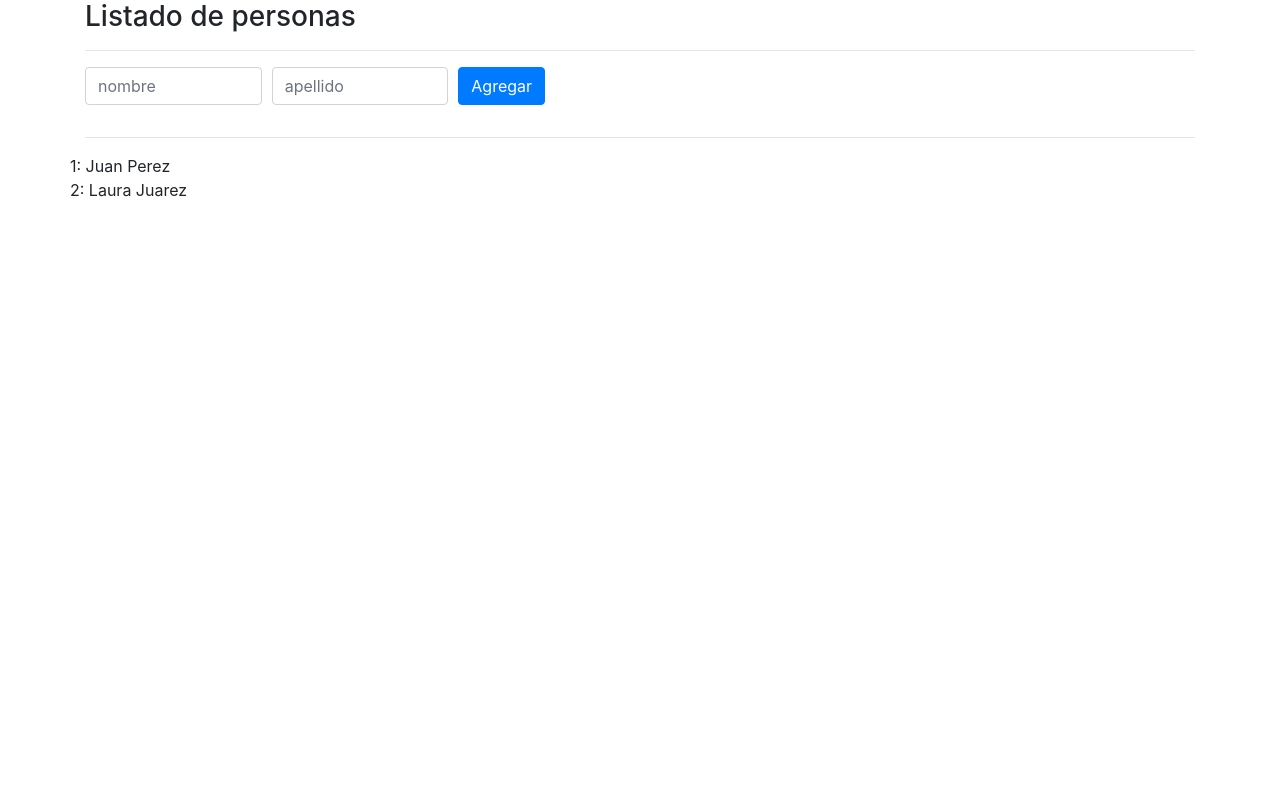
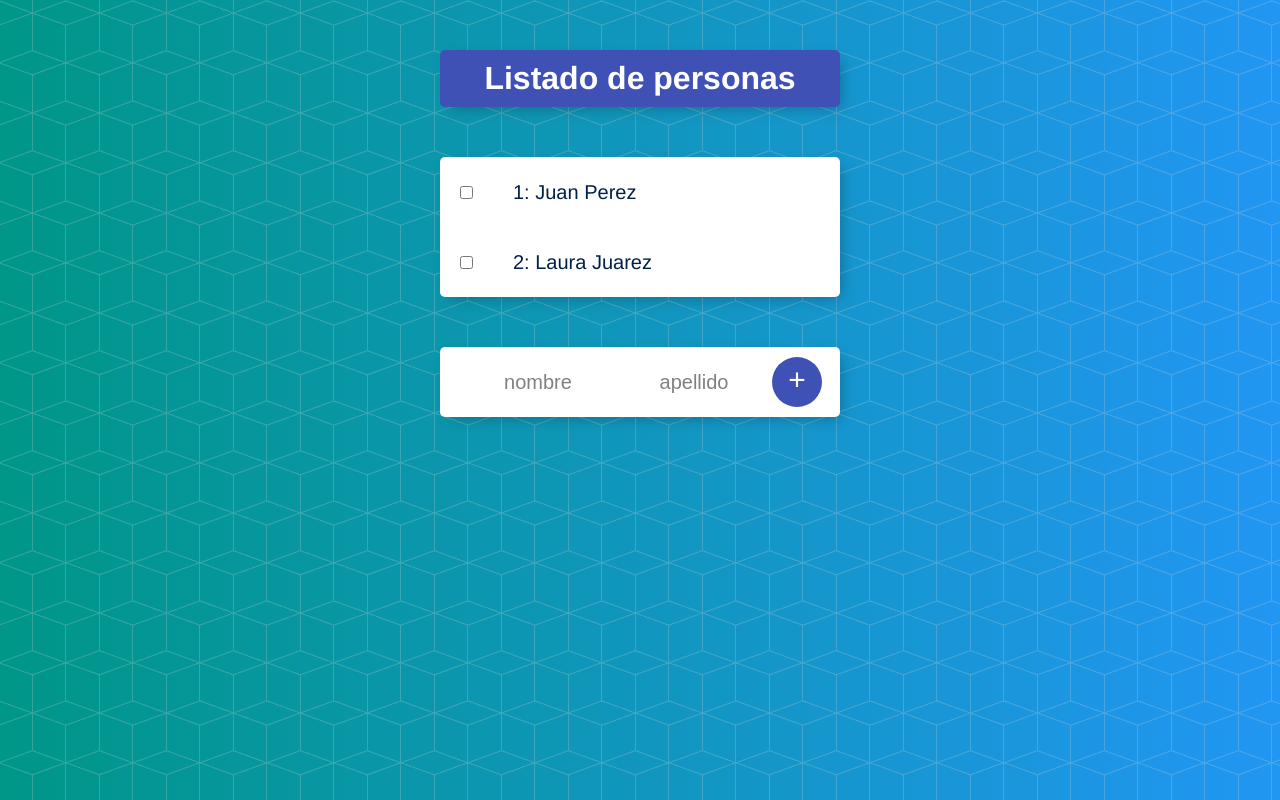
Before and after one commit to AlfredoAnastacio/ListadoDePersonas, an Angular app: page / in a window 1280 px wide. Shown: the top 800 px of the page. Built offline with nearby package versions, Linux system fonts and the light colour scheme.

Commit message:
mejorando efecto visual de la app, terminada

```diff
--- a/angular.json
+++ b/angular.json
@@ -24,14 +24,9 @@
               "src/assets"
             ],
             "styles": [
-              "src/styles.css",
-              "node_modules/bootstrap/dist/css/bootstrap.min.css"
+              "src/styles.css"
             ],
-            "scripts": [
-              "node_modules/jquery/dist/jquery.slim.min.js",
-              "node_modules/popper.js/dist/umd/popper.min.js",
-              "node_modules/bootstrap/dist/js/bootstrap.min.js"
-            ]
+            "scripts": []
           },
           "configurations": {
             "production": {
--- a/src/app/app.component.html
+++ b/src/app/app.component.html
@@ -1,13 +1,13 @@
 <!-- <app-personas></app-personas> -->
-<div class="container">
-  <div class="col-xs-12">
-    <h3>{{ titulo }}</h3>
-  </div>
-  <hr/>
-  <app-formulario></app-formulario>
-  <hr>
+<div class="box" id="heading">
+    <h1>{{ titulo }}</h1>
+</div>
+<div class="box">
   <app-persona *ngFor="let personaElemento of personas; let i = index"
     [persona]="personaElemento"
     [indice]="i">
   </app-persona>
 </div>
+<div class="box">
+  <app-formulario></app-formulario>
+</div>
--- a/src/app/formulario/formulario.component.html
+++ b/src/app/formulario/formulario.component.html
@@ -1,13 +1,5 @@
-<form class="form-row">
-  <div class="form-group col-md-2">
-    <label for="nombre" class="sr-only">Nombre</label>
-    <input type="text" name="nombre" id="nombre" placeholder="nombre" class="form-control" [(ngModel)]="nombreInput">
-  </div>
-  <div class="form-group col-md-2">
-    <label for="apellido" class="sr-only">apellido</label>
-    <input type="text" name="apellido" id="apellido" placeholder="apellido" class="form-control" [(ngModel)]="apellidoInput">
-  </div>
-  <div class="col">
-    <button type="submit" class="btn btn-primary" (click)="onAgregarPersona()">Agregar</button>
-  </div>
+<form class="item">
+    <input type="text" name="nombre" id="nombre" placeholder="nombre" [(ngModel)]="nombreInput">
+    <input type="text" name="apellido" id="apellido" placeholder="apellido" [(ngModel)]="apellidoInput">
+    <button type="submit" class="btn btn-primary" (click)="onAgregarPersona()">+</button>
 </form>
--- a/src/app/formulario/formulario.component.ts
+++ b/src/app/formulario/formulario.component.ts
@@ -16,7 +16,11 @@
   constructor(
     public loggingService: LoggingService,
     private personasService: PersonasService
-  ) { }
+  ) {
+    this.personasService.saludar.subscribe(
+      (indice: number) => alert('El indice es: ' + indice)
+    );
+  }
 
   ngOnInit(): void {
   }
--- a/src/app/persona/persona.component.html
+++ b/src/app/persona/persona.component.html
@@ -1,7 +1,4 @@
-<div class="row">
-  <div class="col-xs-12">
-    <div>
-      {{ indice+1 }}: {{ persona.nombre }} {{ persona.apellido }}
-    </div>
-  </div>
+<div class="item">
+  <input type="checkbox" (click)="emitirSaludo()">
+  <p>{{ indice+1 }}: {{ persona.nombre }} {{ persona.apellido }}</p>
 </div>
--- a/src/app/persona/persona.component.ts
+++ b/src/app/persona/persona.component.ts
@@ -1,5 +1,6 @@
-import { Component, OnInit, Input } from '@angular/core';
+import { Component, OnInit, Input} from '@angular/core';
 import { Persona } from '../models/persona';
+import { PersonasService } from '../services/personas.service';
 
 @Component({
   selector: 'app-persona',
@@ -11,11 +12,15 @@
   @Input() persona: Persona;
   @Input() indice: number;
 
-  // nombrePersona = 'Juan';
-  // apellidoPersona = 'Perez';
-  // edad = 28;
+  constructor(
+    // private personasService = PersonasService
+  ) { }
 
-  ngOnInit() {
+  ngOnInit(): void {
+  }
+
+  emitirSaludo() {
+    // this.personasService.saludar.emit(this.indice);
   }
 
 }
--- a/src/app/personas/personas.component.html
+++ /dev/null
@@ -1,16 +0,0 @@
-<div class="container">
-  <div class="row">
-    <div class="col">
-      <label>Titulo persona</label>
-      <input type="text" class="form-control" [(ngModel)]="tituloPersona">
-      {{ tituloPersona }}
-      <h1>Listado de personas</h1>
-      <button class="btn btn-primary" [disabled]="!agregarPersona" (click)="onCrearPersona()">Agregar persona</button>
-      <p *ngIf="personaCreada; else sinPersona">{{ agregarPersonaStatus }} con título de {{ tituloPersona }}</p>
-      <ng-template #sinPersona>
-        <p>No se ha agregado ninguna persona</p>
-      </ng-template>
-      <app-persona></app-persona>
-    </div>
-  </div>
-</div>
--- a/src/app/personas/personas.component.ts
+++ /dev/null
@@ -1,38 +0,0 @@
-import { Component, OnInit } from '@angular/core';
-
-@Component({
-  selector: 'app-personas',
-  templateUrl: './personas.component.html',
-  // styleUrls: ['./personas.component.css']
-  styles: [`
-    h1{
-      color:blue;
-    }
-    `]
-})
-export class PersonasComponent {
-
-  agregarPersona = false;
-  agregarPersonaStatus = 'No se ha agregado alguna persona';
-  tituloPersona = 'Ingeniero';
-  personaCreada = false;
-
-  constructor() {
-    setTimeout(
-      () => {
-        this.agregarPersona = true;
-      }
-    );
-  }
-
-  onCrearPersona() {
-    this.personaCreada = true;
-    this.agregarPersonaStatus = 'Persona agregada';
-  }
-
-  onModificarPersona(event: Event) {
-    this.tituloPersona = (event.target as HTMLInputElement).value;
-  }
-
-
-}
--- a/src/app/services/personas.service.ts
+++ b/src/app/services/personas.service.ts
@@ -1,4 +1,4 @@
-import { Injectable } from '@angular/core';
+import { Injectable, EventEmitter } from '@angular/core';
 import { Persona } from '../models/persona';
 import { LoggingService } from './logging-service.service';
 
@@ -7,14 +7,19 @@
 })
 export class PersonasService {
 
+  constructor(
+    private loggingServices: LoggingService
+  ) {}
+  static saludar: any;
+
   personas: Persona[] = [
     new Persona('Juan', 'Perez'),
     new Persona('Laura', 'Juarez')
   ];
 
-  constructor(
-    private loggingServices: LoggingService
-  ) {}
+  saludar = new EventEmitter<number>();
+
+
 
   agregarPersona(persona: Persona) {
     this.loggingServices.enviaMensajeAConsola('persona: ' + persona.nombre)
--- a/src/styles.css
+++ b/src/styles.css
@@ -1 +1,89 @@
+html {
+  background-color: #2196F3;
+  min-height: 1000px;
+  font-family: 'helvetica neue';
+  background: url(./assets/bg-pattern.png), #2196F3;
+  background: url(./assets/bg-pattern.png), -webkit-gradient(linear, right top, left top, from(#2196F3), to(#009688));
+  background: url(./assets/bg-pattern.png), linear-gradient(to left, #2196F3, #009688)
+}
+
+h1 {
+  color: #fff;
+  padding: 10px;
+}
+
+.box {
+  max-width: 400px;
+  margin: 50px auto;
+  background: white;
+  border-radius: 5px;
+  box-shadow: 5px 5px 15px -5px rgba(0, 0, 0, 0.3);
+}
+
+#heading {
+  background-color: #3F51B5;
+  text-align: center;
+}
+
+.item {
+  min-height: 70px;
+  display: flex;
+  align-items: center;
+  border-bottom: 1px solid #F1F1F1;
+}
+
+.item:last-child {
+  border-bottom: 0;
+}
+
+
+input[type="checkbox"] {
+  margin: 20px;
+}
+
+p {
+  margin: 0;
+  padding: 20px;
+  font-size: 20px;
+  font-weight: 200;
+  color: #00204a;
+}
+
+form {
+  text-align: center;
+  margin-left: 20px;
+}
+
+button {
+  min-height: 50px;
+  width: 50px;
+  border-radius: 50%;
+  border-color: transparent;
+  background-color: #3F51B5;
+  color: #fff;
+  font-size: 30px;
+  padding-bottom: 6px;
+  border-width: 0;
+}
+
+input[type="text"] {
+  text-align: center;
+  height: 60px;
+  top: 10px;
+  border: none;
+  background: transparent;
+  font-size: 20px;
+  font-weight: 200;
+  width: 40%;
+}
+
+input[type="text"]:focus {
+  outline: none;
+  box-shadow: inset 0 -3px 0 0 #3F51B5;
+}
+
+::placeholder {
+  color: grey;
+  opacity: 1;
+}
 /* You can add global styles to this file, and also import other style files */
```
Also changed, not shown: src/app/app.module.ts (+3 -5 lines), src/app/personas/personas.component.css (deleted), src/assets/bg-pattern.png (added), 1 other file (tests, documents, lock files or other folders).
